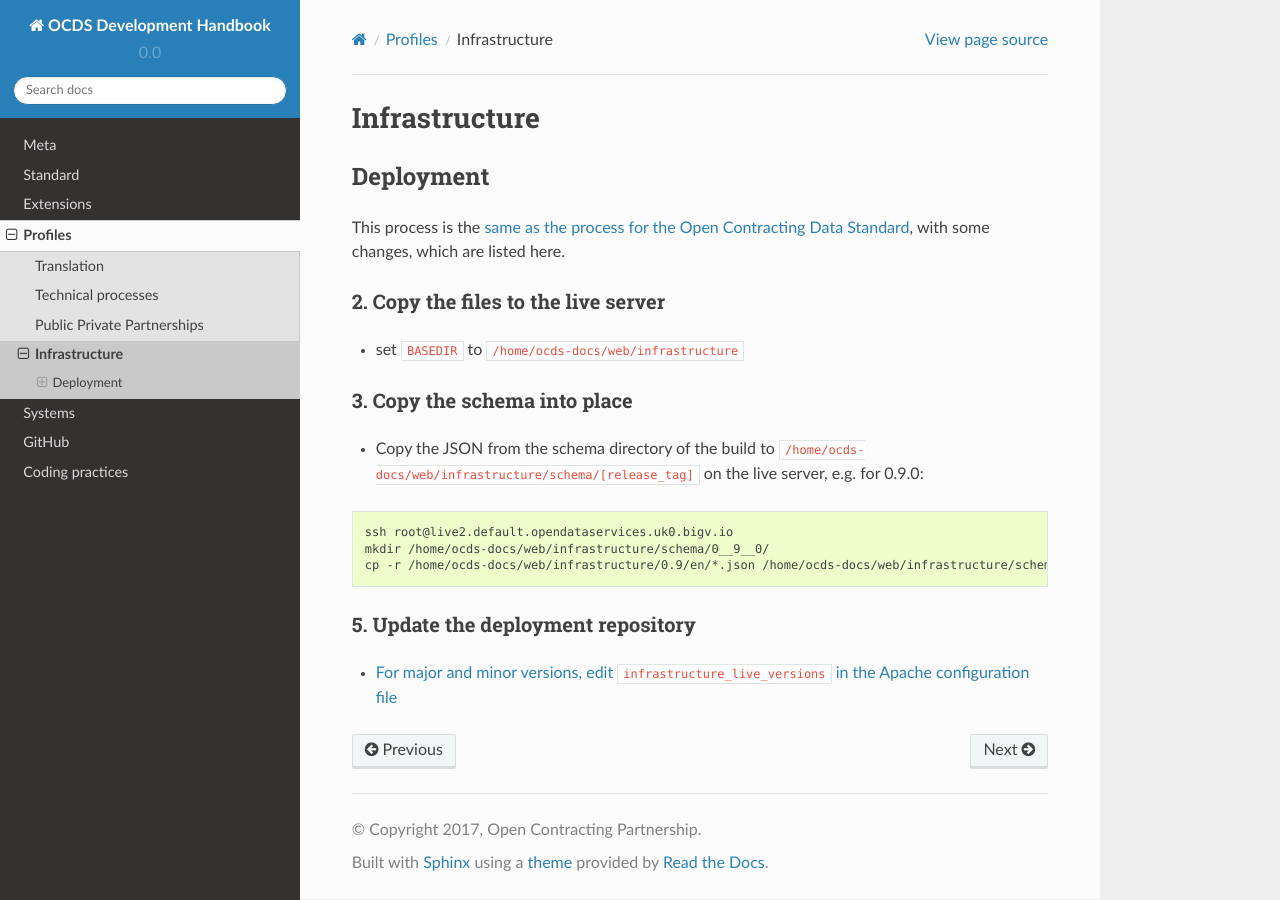
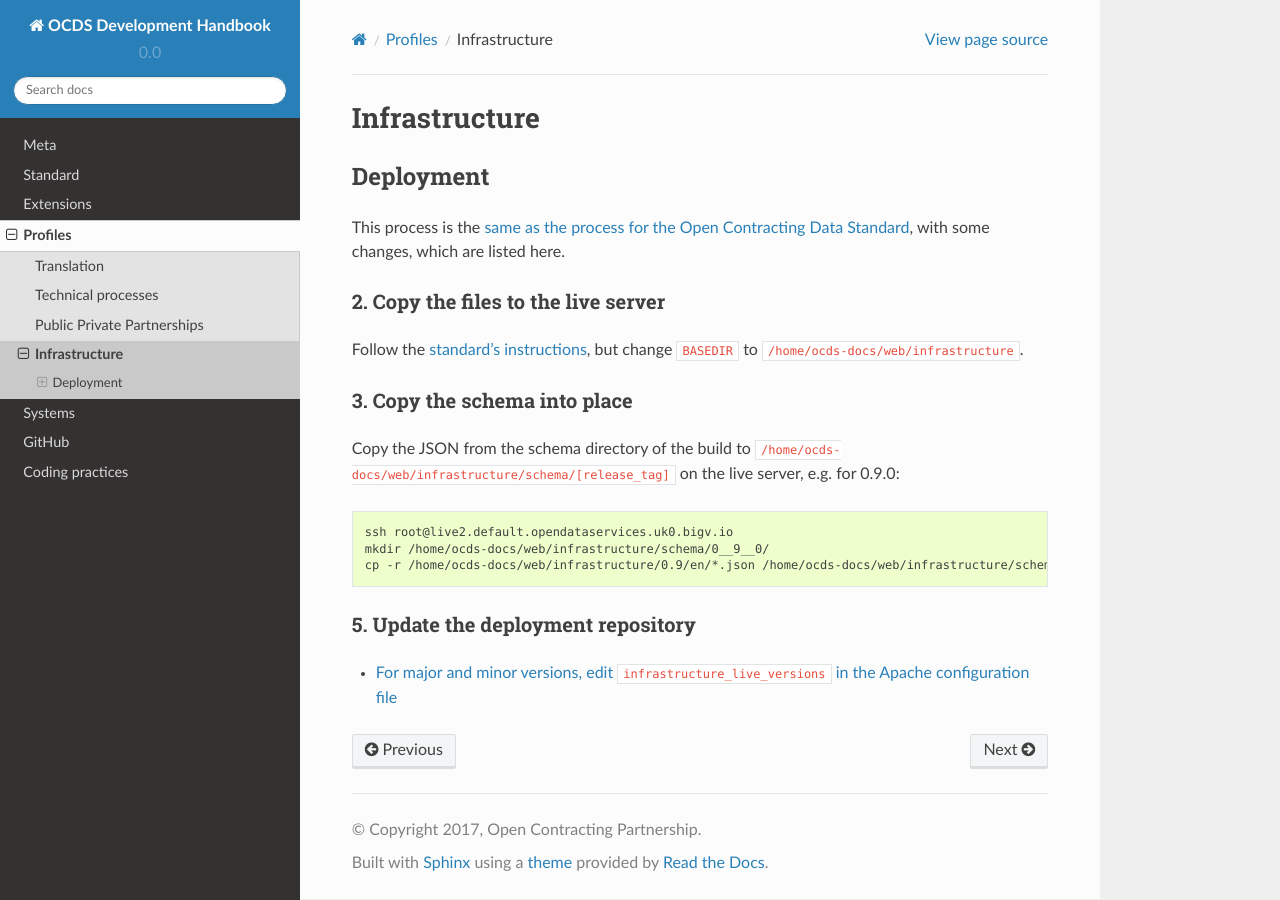
Before and after one commit to open-contracting/standard-development-handbook, a Sphinx documentation site: the page built from docs/profiles/infrastructure.md, in a window 1280 px wide. Built offline with Sphinx 7.4.7 and the Read the Docs theme 2.0.0, drawn with Linux system fonts in a browser that asks for light colours.

Commit message:
Small tidying

````diff
--- a/docs/profiles/infrastructure.md
+++ b/docs/profiles/infrastructure.md
@@ -4,21 +4,20 @@
 
 This process is the [same as the process for the Open Contracting Data Standard](../../standard/technical/deployment.md), with some changes, which are listed here.
 
-
 ### 2. Copy the files to the live server
 
-* set `BASEDIR` to `/home/ocds-docs/web/infrastructure`
-
+Follow the [standard's instructions](../../../standard/technical/deployment#copy-the-files-to-the-live-server), but change `BASEDIR` to `/home/ocds-docs/web/infrastructure`.
 
 ### 3. Copy the schema into place
 
-* Copy the JSON from the schema directory of the build to `/home/ocds-docs/web/infrastructure/schema/[release_tag]` on the live server, e.g. for 0.9.0:
+Copy the JSON from the schema directory of the build to `/home/ocds-docs/web/infrastructure/schema/[release_tag]` on the live server, e.g. for 0.9.0:
 
 ```bash
 ssh root@live2.default.opendataservices.uk0.bigv.io
 mkdir /home/ocds-docs/web/infrastructure/schema/0__9__0/
 cp -r /home/ocds-docs/web/infrastructure/0.9/en/*.json /home/ocds-docs/web/infrastructure/schema/0__9__0/
 ```
+
 ### 5. Update the deployment repository
 
 * [For major and minor versions, edit `infrastructure_live_versions` in the Apache configuration file](https://github.com/OpenDataServices/opendataservices-deploy/blob/master/salt/apache/ocds-docs-live.conf#L18)
````
